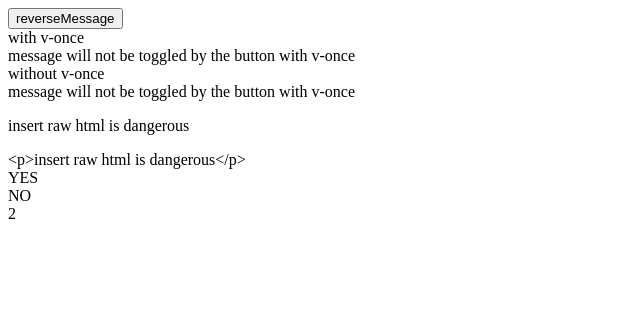
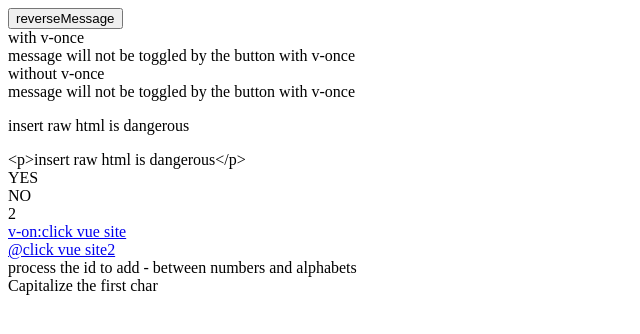
Before and after one commit to chc94818/Vue-Note, a plain HTML site: page Vue_6/index.html in a window 1280 px wide. Shown: the whole page, without its empty margins (0-640 px from the left). Drawn offline with nearby package versions, Linux system fonts and the light colour scheme.

Commit message:
update vue 6

```diff
--- a/Vue_6/index.html
+++ b/Vue_6/index.html
@@ -24,6 +24,14 @@
         <div>{{ showYes && 'YES' }}</div>
         <div>{{ !showYes ? 'YES' : 'NO' }}</div>
         <div>{{ number + 1 }}</div>
+        <div>
+          <a v-on:click.prevent href="https://vuejs.org/">v-on:click vue site</a>
+        </div>
+        <div>
+          <a @click.prevent href="https://vuejs.org/">@click vue site2</a>
+        </div>
+        <div v-bind:id="rawId |　idFormatter">process the id to add - between numbers and alphabets</div>
+        <div>{{capitalizeMessage | capitalize}}</div>
       </div>
       <script src="https://cdn.jsdelivr.net/npm/vue/dist/vue.js"></script>
       <script>
@@ -31,15 +39,38 @@
             el: "#app",
             data: {
               message: "message will not be toggled by the button with v-once",
+              capitalizeMessage: 'capitalize the first char',
               rawHtml: "<p>insert raw html is dangerous</p>",
               showYes: true,
-              number: 1
+              number: 1,
+              rawId: 'abc123'
             },
             methods: {
                 reverseMessage: function () {
-                  this.message = this.message.split("").reverse().join("")
+                  this.message = this.message.split("").reverse().join("");
                 }
             },
+            filters: {
+              capitalize: function (value) {
+                if (!value) return '';
+                value = value.toString();
+                return value.charAt(0).toUpperCase() + value.slice(1);
+              },
+              idFormatter: function (value) {
+                if (!value) return '';
+                let formattedId = '';
+                rawId = value.toString();
+                let previousChar = rawId[0];
+                [...rawId].forEach(char => {
+                  if(isNaN(char) !== isNaN(previousChar)) {
+                    formattedId = formattedId.concat('-');
+                  }
+                  formattedId= formattedId.concat(char);
+                  previousChar = char
+                });
+                return formattedId;
+              }
+            }
         })
     </script>
     </body>
```
Also changed, not shown: 1 other file.
